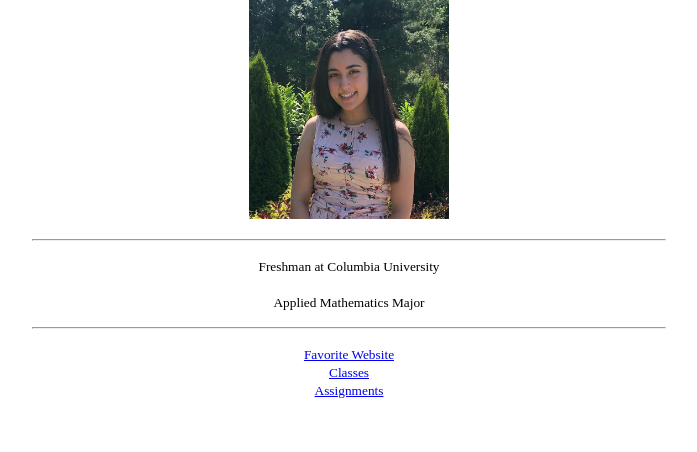
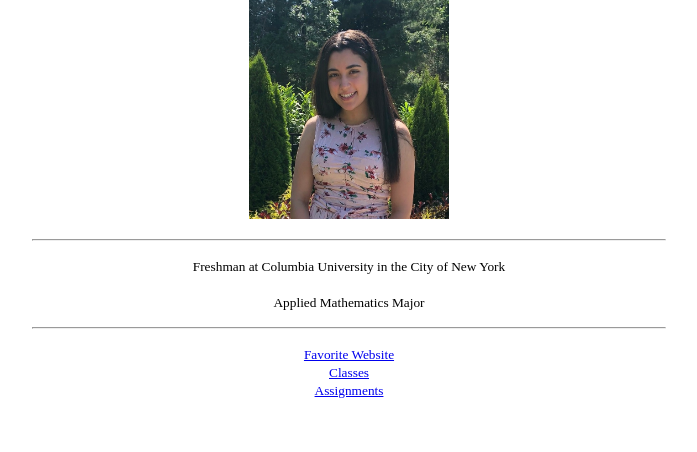
Before and after one commit to ap3925/ap3925-final, a Flask app: page / in a window 1280 px wide. Shown: the part 53-505 px from the top of the page, without its empty margins (291-988 px from the left). Run offline with Flask 2, Linux system fonts and the light colour scheme.

Commit message:
Finished main page!

```diff
--- a/ap3925-final/templates/index.html
+++ b/ap3925-final/templates/index.html
@@ -20,7 +20,7 @@
         <hr width = "50%" style = "color:#000000;">
         <p>
             <small style = "color:#000000;">
-            Freshman at Columbia University
+            Freshman at Columbia University in the City of New York
             <br />
             <br />
             Applied Mathematics Major
```
